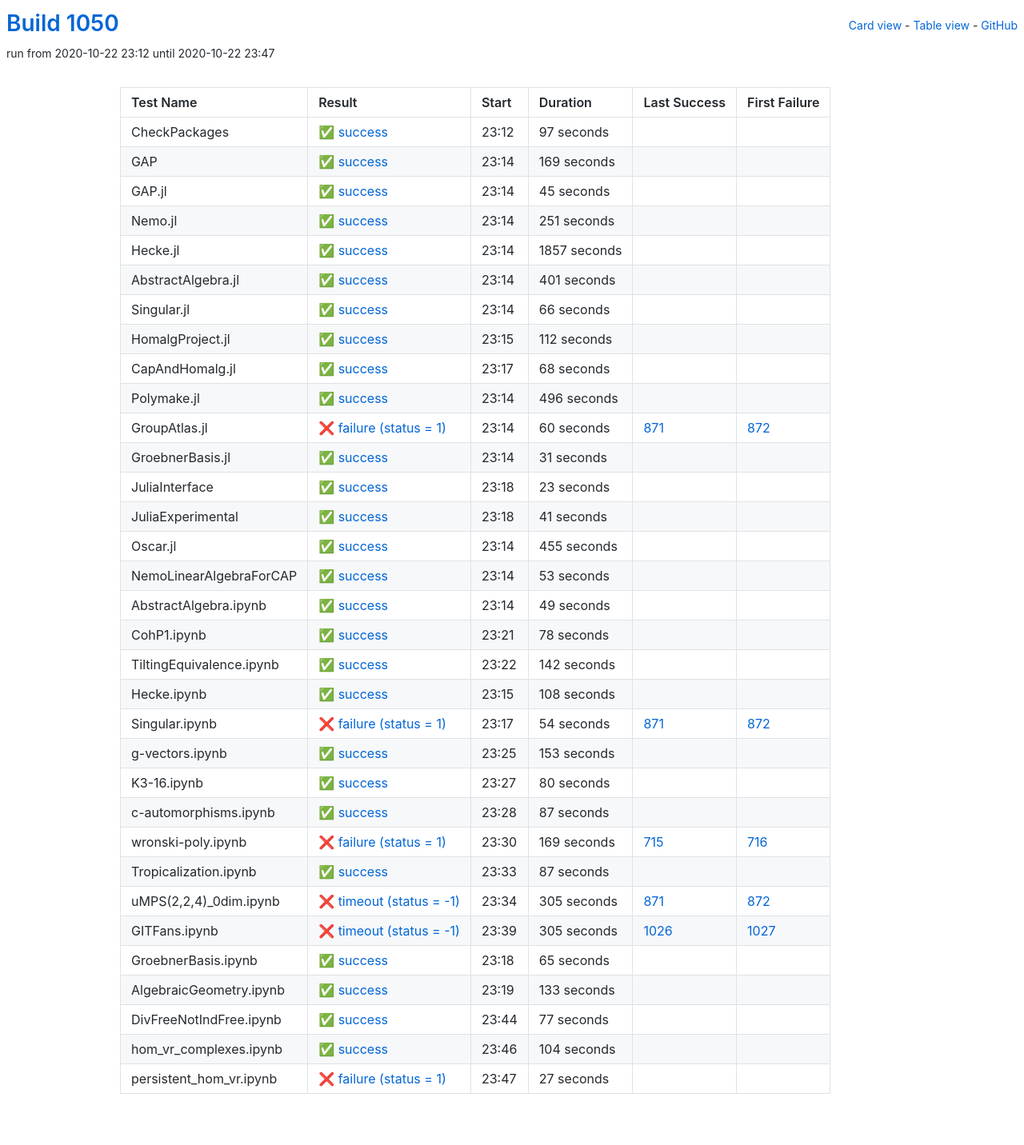
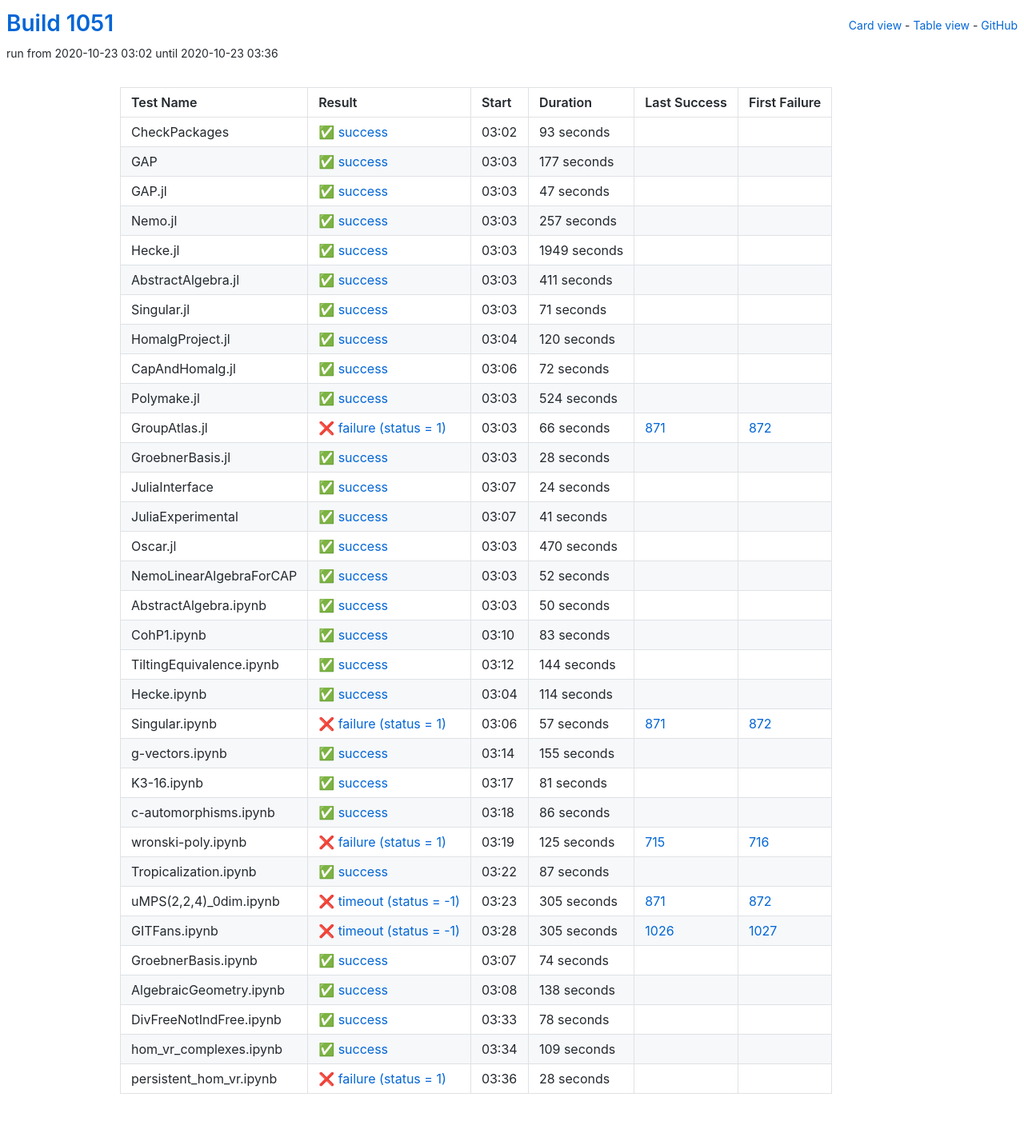
Before and after one commit to oscar-system/oscar-ci-status-stable, a Jekyll site: the page built from table.html, in a window 1280 px wide. Shown: the whole page at 80% size. Built offline with Jekyll 4.4.1, drawn with Linux system fonts in a browser that asks for light colours.

Commit message:
Build #1051

```diff
--- a/_data/ci.yml
+++ b/_data/ci.yml
@@ -1,6 +1,6 @@
 ---
-build: 1050
-build_url: https://oscarci.mathematik.uni-kl.de/job/oscar-stable/1050/
+build: 1051
+build_url: https://oscarci.mathematik.uni-kl.de/job/oscar-stable/1051/
 job: oscar-stable
 organization: oscar-system
 repo: oscar-ci-status-stable
@@ -8,164 +8,164 @@ repourl: https://github.com/oscar-system/oscar-ci-status-stable
 tests:
 - name: CheckPackages
   id: checkpackages
-  log: https://oscarci.mathematik.uni-kl.de/job/oscar-stable/1050/artifact/logs/build-1050/CheckPackages.log
-  start: 2020-10-22 23:12
+  log: https://oscarci.mathematik.uni-kl.de/job/oscar-stable/1051/artifact/logs/build-1051/CheckPackages.log
+  start: 2020-10-23 03:02
   success: true
   exitcode: 0
   status: success
-  duration: 97
+  duration: 93
   last_success: false
   last_success_url:
   first_failure: false
   first_failure_url:
 - name: GAP
   id: gap
-  log: https://oscarci.mathematik.uni-kl.de/job/oscar-stable/1050/artifact/logs/build-1050/GAP.log
-  start: 2020-10-22 23:14
+  log: https://oscarci.mathematik.uni-kl.de/job/oscar-stable/1051/artifact/logs/build-1051/GAP.log
+  start: 2020-10-23 03:03
   success: true
   exitcode: 0
   status: success
-  duration: 169
+  duration: 177
   last_success: false
   last_success_url:
   first_failure: false
   first_failure_url:
 - name: GAP.jl
   id: gap-jl
-  log: https://oscarci.mathematik.uni-kl.de/job/oscar-stable/1050/artifact/logs/build-1050/GAP.jl.log
-  start: 2020-10-22 23:14
+  log: https://oscarci.mathematik.uni-kl.de/job/oscar-stable/1051/artifact/logs/build-1051/GAP.jl.log
+  start: 2020-10-23 03:03
   success: true
   exitcode: 0
   status: success
-  duration: 45
+  duration: 47
   last_success: false
   last_success_url:
   first_failure: false
   first_failure_url:
 - name: Nemo.jl
   id: nemo-jl
-  log: https://oscarci.mathematik.uni-kl.de/job/oscar-stable/1050/artifact/logs/build-1050/Nemo.jl.log
-  start: 2020-10-22 23:14
+  log: https://oscarci.mathematik.uni-kl.de/job/oscar-stable/1051/artifact/logs/build-1051/Nemo.jl.log
+  start: 2020-10-23 03:03
   success: true
   exitcode: 0
   status: success
-  duration: 251
+  duration: 257
   last_success: false
   last_success_url:
   first_failure: false
   first_failure_url:
 - name: Hecke.jl
   id: hecke-jl
-  log: https://oscarci.mathematik.uni-kl.de/job/oscar-stable/1050/artifact/logs/build-1050/Hecke.jl.log
-  start: 2020-10-22 23:14
+  log: https://oscarci.mathematik.uni-kl.de/job/oscar-stable/1051/artifact/logs/build-1051/Hecke.jl.log
+  start: 2020-10-23 03:03
   success: true
   exitcode: 0
   status: success
-  duration: 1857
+  duration: 1949
   last_success: false
   last_success_url:
   first_failure: false
   first_failure_url:
 - name: AbstractAlgebra.jl
   id: abstractalgebra-jl
-  log: https://oscarci.mathematik.uni-kl.de/job/oscar-stable/1050/artifact/logs/build-1050/AbstractAlgebra.jl.log
-  start: 2020-10-22 23:14
+  log: https://oscarci.mathematik.uni-kl.de/job/oscar-stable/1051/artifact/logs/build-1051/AbstractAlgebra.jl.log
+  start: 2020-10-23 03:03
   success: true
   exitcode: 0
   status: success
-  duration: 401
+  duration: 411
   last_success: false
   last_success_url:
   first_failure: false
   first_failure_url:
 - name: Singular.jl
   id: singular-jl
-  log: https://oscarci.mathematik.uni-kl.de/job/oscar-stable/1050/artifact/logs/build-1050/Singular.jl.log
-  start: 2020-10-22 23:14
+  log: https://oscarci.mathematik.uni-kl.de/job/oscar-stable/1051/artifact/logs/build-1051/Singular.jl.log
+  start: 2020-10-23 03:03
   success: true
   exitcode: 0
   status: success
-  duration: 66
+  duration: 71
   last_success: false
   last_success_url:
   first_failure: false
   first_failure_url:
 - name: HomalgProject.jl
   id: homalgproject-jl
-  log: https://oscarci.mathematik.uni-kl.de/job/oscar-stable/1050/artifact/logs/build-1050/HomalgProject.jl.log
-  start: 2020-10-22 23:15
+  log: https://oscarci.mathematik.uni-kl.de/job/oscar-stable/1051/artifact/logs/build-1051/HomalgProject.jl.log
+  start: 2020-10-23 03:04
   success: true
   exitcode: 0
   status: success
-  duration: 112
+  duration: 120
   last_success: false
   last_success_url:
   first_failure: false
   first_failure_url:
 - name: CapAndHomalg.jl
   id: capandhomalg-jl
-  log: https://oscarci.mathematik.uni-kl.de/job/oscar-stable/1050/artifact/logs/build-1050/CapAndHomalg.jl.log
-  start: 2020-10-22 23:17
+  log: https://oscarci.mathematik.uni-kl.de/job/oscar-stable/1051/artifact/logs/build-1051/CapAndHomalg.jl.log
+  start: 2020-10-23 03:06
   success: true
   exitcode: 0
   status: success
-  duration: 68
+  duration: 72
   last_success: false
   last_success_url:
   first_failure: false
   first_failure_url:
 - name: Polymake.jl
   id: polymake-jl
-  log: https://oscarci.mathematik.uni-kl.de/job/oscar-stable/1050/artifact/logs/build-1050/Polymake.jl.log
-  start: 2020-10-22 23:14
+  log: https://oscarci.mathematik.uni-kl.de/job/oscar-stable/1051/artifact/logs/build-1051/Polymake.jl.log
+  start: 2020-10-23 03:03
   success: true
   exitcode: 0
   status: success
-  duration: 496
+  duration: 524
   last_success: false
   last_success_url:
   first_failure: false
   first_failure_url:
 - name: GroupAtlas.jl
   id: groupatlas-jl
-  log: https://oscarci.mathematik.uni-kl.de/job/oscar-stable/1050/artifact/logs/build-1050/GroupAtlas.jl.log
-  start: 2020-10-22 23:14
+  log: https://oscarci.mathematik.uni-kl.de/job/oscar-stable/1051/artifact/logs/build-1051/GroupAtlas.jl.log
+  start: 2020-10-23 03:03
   success: false
   exitcode: 1
   status: failure
-  duration: 60
+  duration: 66
   last_success: 871
   last_success_url: https://oscarci.mathematik.uni-kl.de/job/oscar-stable/871/
   first_failure: 872
   first_failure_url: https://oscarci.mathematik.uni-kl.de/job/oscar-stable/872/
 - name: GroebnerBasis.jl
   id: groebnerbasis-jl
-  log: https://oscarci.mathematik.uni-kl.de/job/oscar-stable/1050/artifact/logs/build-1050/GroebnerBasis.jl.log
-  start: 2020-10-22 23:14
+  log: https://oscarci.mathematik.uni-kl.de/job/oscar-stable/1051/artifact/logs/build-1051/GroebnerBasis.jl.log
+  start: 2020-10-23 03:03
   success: true
   exitcode: 0
   status: success
-  duration: 31
+  duration: 28
   last_success: false
   last_success_url:
   first_failure: false
   first_failure_url:
 - name: JuliaInterface
   id: juliainterface
-  log: https://oscarci.mathematik.uni-kl.de/job/oscar-stable/1050/artifact/logs/build-1050/JuliaInterface.log
-  start: 2020-10-22 23:18
+  log: https://oscarci.mathematik.uni-kl.de/job/oscar-stable/1051/artifact/logs/build-1051/JuliaInterface.log
+  start: 2020-10-23 03:07
   success: true
   exitcode: 0
   status: success
-  duration: 23
+  duration: 24
   last_success: false
   last_success_url:
   first_failure: false
   first_failure_url:
 - name: JuliaExperimental
   id: juliaexperimental
-  log: https://oscarci.mathematik.uni-kl.de/job/oscar-stable/1050/artifact/logs/build-1050/JuliaExperimental.log
-  start: 2020-10-22 23:18
+  log: https://oscarci.mathematik.uni-kl.de/job/oscar-stable/1051/artifact/logs/build-1051/JuliaExperimental.log
+  start: 2020-10-23 03:07
   success: true
   exitcode: 0
   status: success
@@ -176,140 +176,140 @@ tests:
   first_failure_url:
 - name: Oscar.jl
   id: oscar-jl
-  log: https://oscarci.mathematik.uni-kl.de/job/oscar-stable/1050/artifact/logs/build-1050/Oscar.jl.log
-  start: 2020-10-22 23:14
+  log: https://oscarci.mathematik.uni-kl.de/job/oscar-stable/1051/artifact/logs/build-1051/Oscar.jl.log
+  start: 2020-10-23 03:03
   success: true
   exitcode: 0
   status: success
-  duration: 455
+  duration: 470
   last_success: false
   last_success_url:
   first_failure: false
   first_failure_url:
 - name: NemoLinearAlgebraForCAP
   id: nemolinearalgebraforcap
-  log: https://oscarci.mathematik.uni-kl.de/job/oscar-stable/1050/artifact/logs/build-1050/NemoLinearAlgebraForCAP.log
-  start: 2020-10-22 23:14
+  log: https://oscarci.mathematik.uni-kl.de/job/oscar-stable/1051/artifact/logs/build-1051/NemoLinearAlgebraForCAP.log
+  start: 2020-10-23 03:03
   success: true
   exitcode: 0
   status: success
-  duration: 53
+  duration: 52
   last_success: false
   last_success_url:
   first_failure: false
   first_failure_url:
 - name: AbstractAlgebra.ipynb
   id: abstractalgebra-ipynb
-  log: https://oscarci.mathematik.uni-kl.de/job/oscar-stable/1050/artifact/logs/build-1050/AbstractAlgebra.ipynb.log
-  start: 2020-10-22 23:14
+  log: https://oscarci.mathematik.uni-kl.de/job/oscar-stable/1051/artifact/logs/build-1051/AbstractAlgebra.ipynb.log
+  start: 2020-10-23 03:03
   success: true
   exitcode: 0
   status: success
-  duration: 49
+  duration: 50
   last_success: false
   last_success_url:
   first_failure: false
   first_failure_url:
 - name: CohP1.ipynb
   id: cohp1-ipynb
-  log: https://oscarci.mathematik.uni-kl.de/job/oscar-stable/1050/artifact/logs/build-1050/CohP1.ipynb.log
-  start: 2020-10-22 23:21
+  log: https://oscarci.mathematik.uni-kl.de/job/oscar-stable/1051/artifact/logs/build-1051/CohP1.ipynb.log
+  start: 2020-10-23 03:10
   success: true
   exitcode: 0
   status: success
-  duration: 78
+  duration: 83
   last_success: false
   last_success_url:
   first_failure: false
   first_failure_url:
 - name: TiltingEquivalence.ipynb
   id: tiltingequivalence-ipynb
-  log: https://oscarci.mathematik.uni-kl.de/job/oscar-stable/1050/artifact/logs/build-1050/TiltingEquivalence.ipynb.log
-  start: 2020-10-22 23:22
+  log: https://oscarci.mathematik.uni-kl.de/job/oscar-stable/1051/artifact/logs/build-1051/TiltingEquivalence.ipynb.log
+  start: 2020-10-23 03:12
   success: true
   exitcode: 0
   status: success
-  duration: 142
+  duration: 144
   last_success: false
   last_success_url:
   first_failure: false
   first_failure_url:
 - name: Hecke.ipynb
   id: hecke-ipynb
-  log: https://oscarci.mathematik.uni-kl.de/job/oscar-stable/1050/artifact/logs/build-1050/Hecke.ipynb.log
-  start: 2020-10-22 23:15
+  log: https://oscarci.mathematik.uni-kl.de/job/oscar-stable/1051/artifact/logs/build-1051/Hecke.ipynb.log
+  start: 2020-10-23 03:04
   success: true
   exitcode: 0
   status: success
-  duration: 108
+  duration: 114
   last_success: false
   last_success_url:
   first_failure: false
   first_failure_url:
 - name: Singular.ipynb
   id: singular-ipynb
-  log: https://oscarci.mathematik.uni-kl.de/job/oscar-stable/1050/artifact/logs/build-1050/Singular.ipynb.log
-  start: 2020-10-22 23:17
+  log: https://oscarci.mathematik.uni-kl.de/job/oscar-stable/1051/artifact/logs/build-1051/Singular.ipynb.log
+  start: 2020-10-23 03:06
   success: false
   exitcode: 1
   status: failure
-  duration: 54
+  duration: 57
   last_success: 871
   last_success_url: https://oscarci.mathematik.uni-kl.de/job/oscar-stable/871/
   first_failure: 872
   first_failure_url: https://oscarci.mathematik.uni-kl.de/job/oscar-stable/872/
 - name: g-vectors.ipynb
   id: g-vectors-ipynb
-  log: https://oscarci.mathematik.uni-kl.de/job/oscar-stable/1050/artifact/logs/build-1050/g-vectors.ipynb.log
-  start: 2020-10-22 23:25
+  log: https://oscarci.mathematik.uni-kl.de/job/oscar-stable/1051/artifact/logs/build-1051/g-vectors.ipynb.log
+  start: 2020-10-23 03:14
   success: true
   exitcode: 0
   status: success
-  duration: 153
+  duration: 155
   last_success: false
   last_success_url:
   first_failure: false
   first_failure_url:
 - name: K3-16.ipynb
   id: k3-16-ipynb
-  log: https://oscarci.mathematik.uni-kl.de/job/oscar-stable/1050/artifact/logs/build-1050/K3-16.ipynb.log
-  start: 2020-10-22 23:27
+  log: https://oscarci.mathematik.uni-kl.de/job/oscar-stable/1051/artifact/logs/build-1051/K3-16.ipynb.log
+  start: 2020-10-23 03:17
   success: true
   exitcode: 0
   status: success
-  duration: 80
+  duration: 81
   last_success: false
   last_success_url:
   first_failure: false
   first_failure_url:
 - name: c-automorphisms.ipynb
   id: c-automorphisms-ipynb
-  log: https://oscarci.mathematik.uni-kl.de/job/oscar-stable/1050/artifact/logs/build-1050/c-automorphisms.ipynb.log
-  start: 2020-10-22 23:28
+  log: https://oscarci.mathematik.uni-kl.de/job/oscar-stable/1051/artifact/logs/build-1051/c-automorphisms.ipynb.log
+  start: 2020-10-23 03:18
   success: true
   exitcode: 0
   status: success
-  duration: 87
+  duration: 86
   last_success: false
   last_success_url:
   first_failure: false
   first_failure_url:
 - name: wronski-poly.ipynb
   id: wronski-poly-ipynb
-  log: https://oscarci.mathematik.uni-kl.de/job/oscar-stable/1050/artifact/logs/build-1050/wronski-poly.ipynb.log
-  start: 2020-10-22 23:30
+  log: https://oscarci.mathematik.uni-kl.de/job/oscar-stable/1051/artifact/logs/build-1051/wronski-poly.ipynb.log
+  start: 2020-10-23 03:19
   success: false
   exitcode: 1
   status: failure
-  duration: 169
+  duration: 125
   last_success: 715
   last_success_url: https://oscarci.mathematik.uni-kl.de/job/oscar-stable/715/
   first_failure: 716
   first_failure_url: https://oscarci.mathematik.uni-kl.de/job/oscar-stable/716/
 - name: Tropicalization.ipynb
   id: tropicalization-ipynb
-  log: https://oscarci.mathematik.uni-kl.de/job/oscar-stable/1050/artifact/logs/build-1050/Tropicalization.ipynb.log
-  start: 2020-10-22 23:33
+  log: https://oscarci.mathematik.uni-kl.de/job/oscar-stable/1051/artifact/logs/build-1051/Tropicalization.ipynb.log
+  start: 2020-10-23 03:22
   success: true
   exitcode: 0
   status: success
@@ -320,8 +320,8 @@ tests:
   first_failure_url:
 - name: uMPS(2,2,4)_0dim.ipynb
   id: umps-2-2-4-0dim-ipynb
-  log: https://oscarci.mathematik.uni-kl.de/job/oscar-stable/1050/artifact/logs/build-1050/uMPS-2-2-4-_0dim.ipynb.log
-  start: 2020-10-22 23:34
+  log: https://oscarci.mathematik.uni-kl.de/job/oscar-stable/1051/artifact/logs/build-1051/uMPS-2-2-4-_0dim.ipynb.log
+  start: 2020-10-23 03:23
   success: false
   exitcode: -1
   status: timeout
@@ -332,8 +332,8 @@ tests:
   first_failure_url: https://oscarci.mathematik.uni-kl.de/job/oscar-stable/872/
 - name: GITFans.ipynb
   id: gitfans-ipynb
-  log: https://oscarci.mathematik.uni-kl.de/job/oscar-stable/1050/artifact/logs/build-1050/GITFans.ipynb.log
-  start: 2020-10-22 23:39
+  log: https://oscarci.mathematik.uni-kl.de/job/oscar-stable/1051/artifact/logs/build-1051/GITFans.ipynb.log
+  start: 2020-10-23 03:28
   success: false
   exitcode: -1
   status: timeout
@@ -344,60 +344,60 @@ tests:
   first_failure_url: https://oscarci.mathematik.uni-kl.de/job/oscar-stable/1027/
 - name: GroebnerBasis.ipynb
   id: groebnerbasis-ipynb
-  log: https://oscarci.mathematik.uni-kl.de/job/oscar-stable/1050/artifact/logs/build-1050/GroebnerBasis.ipynb.log
-  start: 2020-10-22 23:18
+  log: https://oscarci.mathematik.uni-kl.de/job/oscar-stable/1051/artifact/logs/build-1051/GroebnerBasis.ipynb.log
+  start: 2020-10-23 03:07
   success: true
   exitcode: 0
   status: success
-  duration: 65
+  duration: 74
   last_success: false
   last_success_url:
   first_failure: false
   first_failure_url:
 - name: AlgebraicGeometry.ipynb
   id: algebraicgeometry-ipynb
-  log: https://oscarci.mathematik.uni-kl.de/job/oscar-stable/1050/artifact/logs/build-1050/AlgebraicGeometry.ipynb.log
-  start: 2020-10-22 23:19
+  log: https://oscarci.mathematik.uni-kl.de/job/oscar-stable/1051/artifact/logs/build-1051/AlgebraicGeometry.ipynb.log
+  start: 2020-10-23 03:08
   success: true
   exitcode: 0
   status: success
-  duration: 133
+  duration: 138
   last_success: false
   last_success_url:
   first_failure: false
   first_failure_url:
 - name: DivFreeNotIndFree.ipynb
   id: divfreenotindfree-ipynb
-  log: https://oscarci.mathematik.uni-kl.de/job/oscar-stable/1050/artifact/logs/build-1050/DivFreeNotIndFree.ipynb.log
-  start: 2020-10-22 23:44
+  log: https://oscarci.mathematik.uni-kl.de/job/oscar-stable/1051/artifact/logs/build-1051/DivFreeNotIndFree.ipynb.log
+  start: 2020-10-23 03:33
   success: true
   exitcode: 0
   status: success
-  duration: 77
+  duration: 78
   last_success: false
   last_success_url:
   first_failure: false
   first_failure_url:
 - name: hom_vr_complexes.ipynb
   id: hom-vr-complexes-ipynb
-  log: https://oscarci.mathematik.uni-kl.de/job/oscar-stable/1050/artifact/logs/build-1050/hom_vr_complexes.ipynb.log
-  start: 2020-10-22 23:46
+  log: https://oscarci.mathematik.uni-kl.de/job/oscar-stable/1051/artifact/logs/build-1051/hom_vr_complexes.ipynb.log
+  start: 2020-10-23 03:34
   success: true
   exitcode: 0
   status: success
-  duration: 104
+  duration: 109
   last_success: false
   last_success_url:
   first_failure: false
   first_failure_url:
 - name: persistent_hom_vr.ipynb
   id: persistent-hom-vr-ipynb
-  log: https://oscarci.mathematik.uni-kl.de/job/oscar-stable/1050/artifact/logs/build-1050/persistent_hom_vr.ipynb.log
-  start: 2020-10-22 23:47
+  log: https://oscarci.mathematik.uni-kl.de/job/oscar-stable/1051/artifact/logs/build-1051/persistent_hom_vr.ipynb.log
+  start: 2020-10-23 03:36
   success: false
   exitcode: 1
   status: failure
-  duration: 27
+  duration: 28
   last_success: false
   last_success_url:
   first_failure: false
```
Also changed, not shown: README.md.
